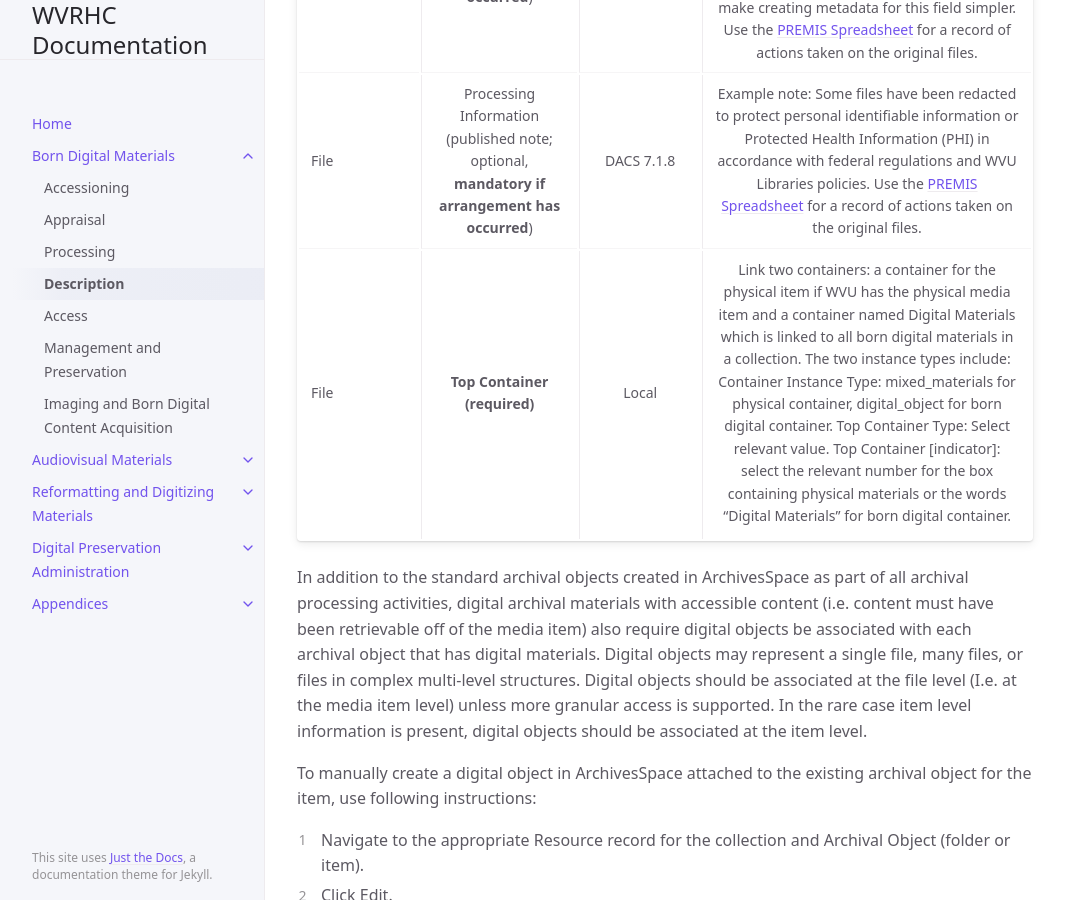
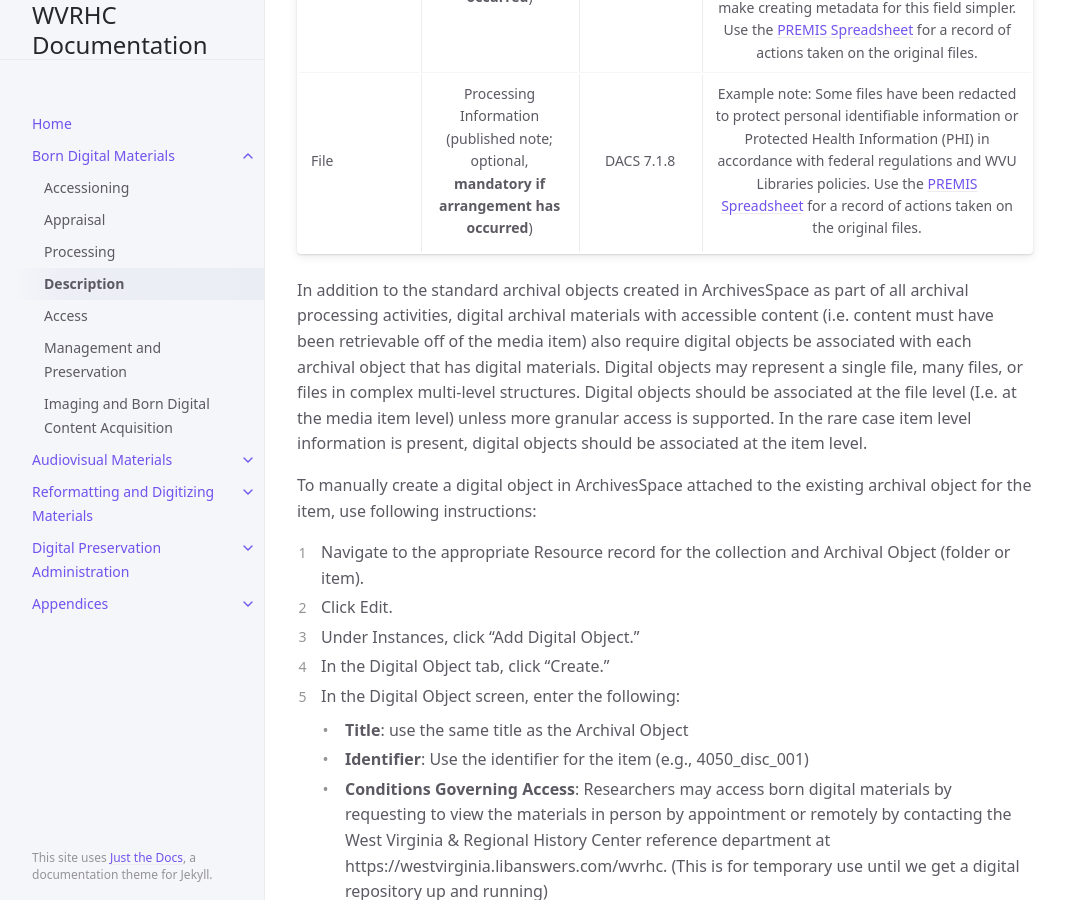
Before and after one commit to elizajames/digital-preservation-documentation, a Jekyll site: the page built from docs/Born-Digital-Materials/description.md, in a window 1280 px wide and 900 px high, scrolled down 7608 px. Shown: the whole window, without its empty margins (107-1172 px from the left). Built offline with Jekyll 4.4.1, drawn with Linux system fonts in a browser that asks for light colours.

Commit message:
Update description.md

```diff
--- a/docs/Born-Digital-Materials/description.md
+++ b/docs/Born-Digital-Materials/description.md
@@ -67,7 +67,7 @@ At the file or item level, the following metadata should be used for born digita
 |     File, Item     |   Physical Characteristics and Technical Requirements (use at the series and file level for items for which we cannot provide access—modify notes to refer to exact item)  |   DACS 4.2 and 4.3    |   Example 1: The West Virginia & Regional History Center cannot provide access to this item due to a lack of required hardware. Example 2: Please note that the West Virginia & Regional History Center is not able to provide access to this item due to data corruption.    _Note:_ this field cannot be used in the batch upload sheet and must be added manually to the relevant parts.                                                                                                                                                                                                    |
 |     File           |   System of Arrangement (optional, __mandatory if arrangement has occurred__)                                                                                                  |   DACS 3.2            |   Describe the arrangement of the materials, including any arrangement that has occurred. For example: Born digital materials have been integrated into the appropriate series based on content. In some instances, files have been arranged alphabetically. Duplicate files were identified and removed during processing.  See [Born Digital Description Tools](https://elizajames.github.io/digital-preservation-documentation/docs/Born-Digital-Materials/description/#born-digital-description-tools) for tools to make creating metadata for this field simpler.  Use the [PREMIS Spreadsheet](https://elizajames.github.io/digital-preservation-documentation/assets/files/PREMISSpreadsheet.xlsx) for a record of actions taken on the original files.                                                               |
 |     File           |   Processing Information (published note; optional, __mandatory if arrangement has occurred__)                                                                                 |   DACS 7.1.8          |   Example note: Some files have been redacted to protect personal identifiable information or Protected Health Information (PHI) in accordance with federal regulations and WVU Libraries policies.  Use the [PREMIS Spreadsheet](https://elizajames.github.io/digital-preservation-documentation/assets/files/PREMISSpreadsheet.xlsx) for a record of actions taken on the original files.                                                                                                                                                                                                                                                                                       |
-|     File           |   __Top Container (required)__                                                                                                                                                 |   Local               |   Link two containers: a container for the physical item if WVU has the physical media item and a container named Digital Materials which is linked to all born digital materials in a collection. The two instance types include: Container Instance Type: mixed_materials for physical container, digital_object for born digital container. Top Container Type: Select relevant value. Top Container [indicator]: select the relevant number for the box containing physical materials or the words "Digital Materials" for born digital container.                                                       |
+
 
 In addition to the standard archival objects created in ArchivesSpace as part of all archival processing activities, digital archival materials with accessible content (i.e. content must have been retrievable off of the media item) also require digital objects be associated with each archival object that has digital materials. Digital objects may represent a single file, many files, or files in complex multi-level structures. Digital objects should be associated at the file level (I.e. at the media item level) unless more granular access is supported. In the rare case item level information is present, digital objects should be associated at the item level.
 
```
